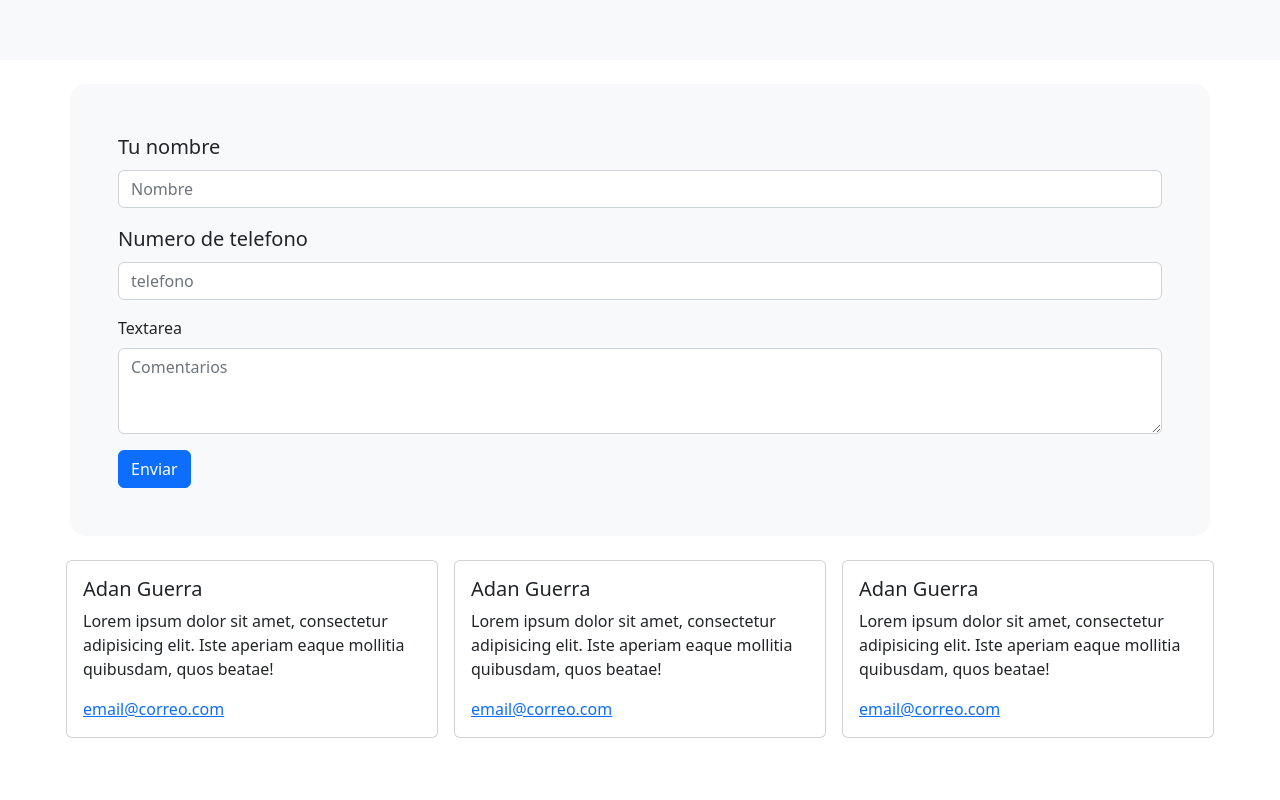
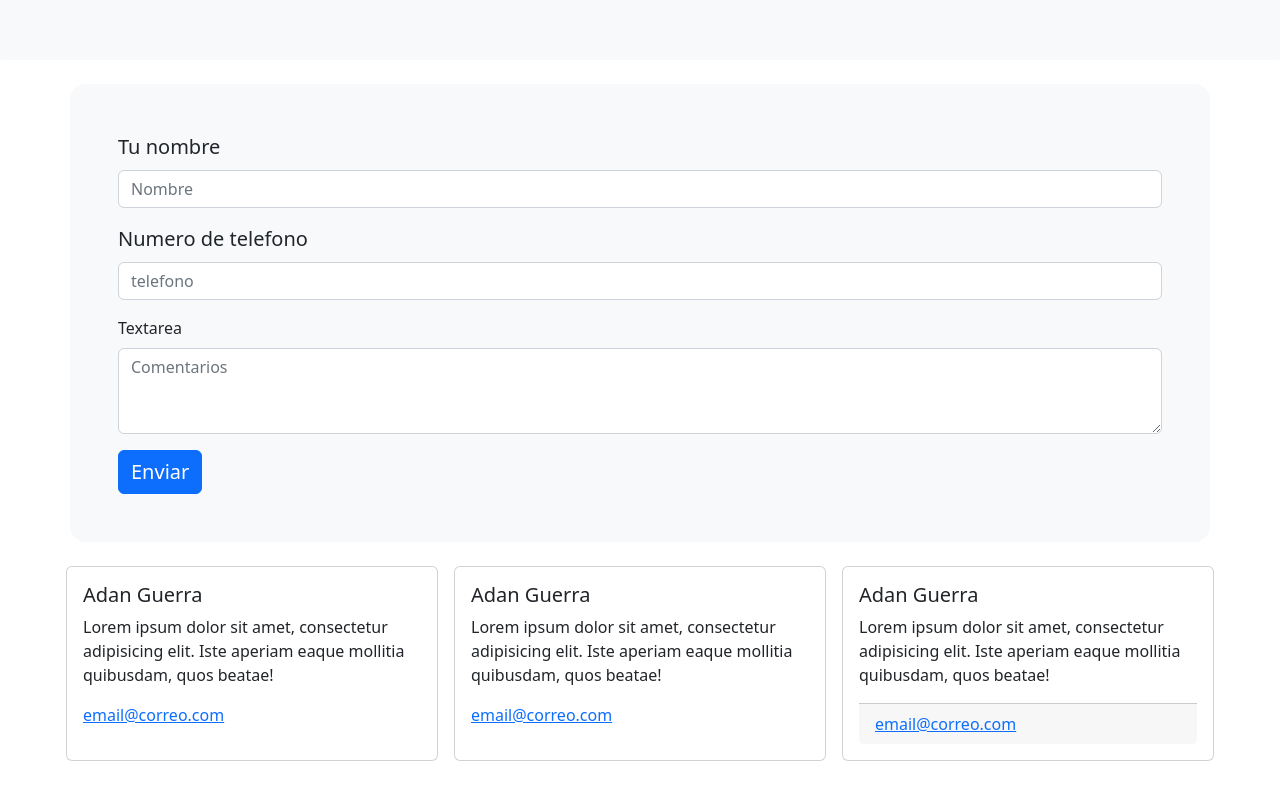
Before and after one commit to adanguerra1990/OpenBootCamp, a plain HTML site: page 12-componentes-bootstrap/Ejercicio/ejercicio-12.html in a window 1280 px wide. Shown: the part 370-1170 px from the top of the page. Before the commit the page ends 1148 px from the top, so only its background shows below. Drawn offline with nearby package versions, Linux system fonts and the light colour scheme.

Commit message:
componentes bootstrap

```diff
--- a/12-componentes-bootstrap/Ejercicio/ejercicio-12.html
+++ b/12-componentes-bootstrap/Ejercicio/ejercicio-12.html
@@ -100,7 +100,7 @@
           ></textarea>
         </div>
 
-        <button type="submit" class="btn btn-primary">Enviar</button>
+        <button type="submit" class="btn btn-primary fs-5">Enviar</button>
       </form>
     </div>
 
@@ -126,7 +126,7 @@
         </div>
       </div>
 
-      <div class="card mb-3">
+      <div class="card mb-3" >
         <div class="card-body">
           <h5 class="card-title">Adan Guerra</h5>
           <p class="card-text">
@@ -145,22 +145,25 @@
         </div>
       </div>
 
-      <div class="card mb-3">
+      <div class="card mb-3" >
         <div class="card-body">
           <h5 class="card-title">Adan Guerra</h5>
           <p class="card-text">
             Lorem ipsum dolor sit amet, consectetur adipisicing elit. Iste
             aperiam eaque mollitia quibusdam, quos beatae!
           </p>
-          <a
+          <div class="card-footer">
+            <a
             href="#"
-            class="card-link"
+            class="card-link "
             data-bs-toggle="tooltip"
             data-bs-placement="top"
             data-bs-custom-class="custom-tooltip"
             data-bs-title="Mas Informacion"
             >email@correo.com</a
           >
+          </div>
+
         </div>
       </div>
     </div>
```
